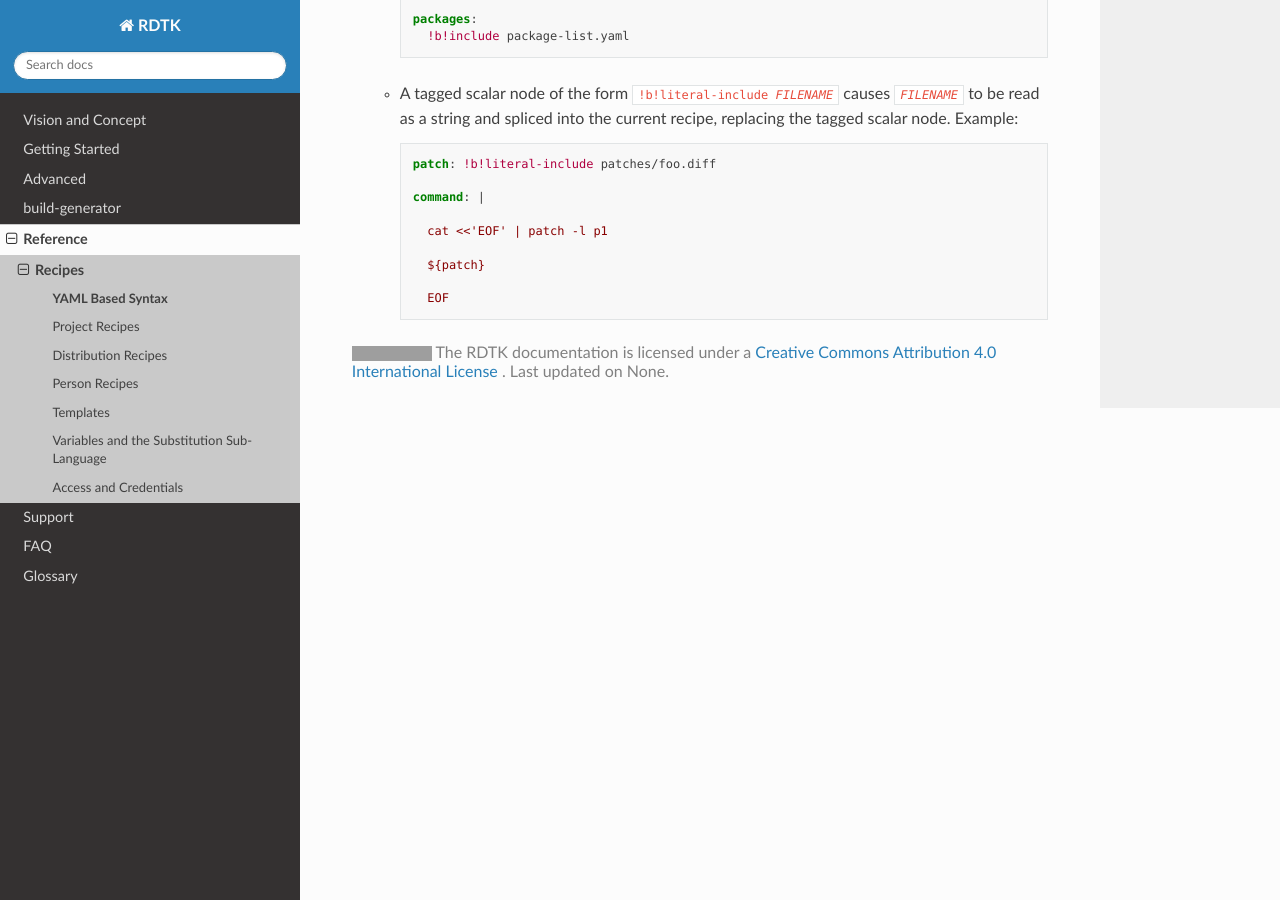
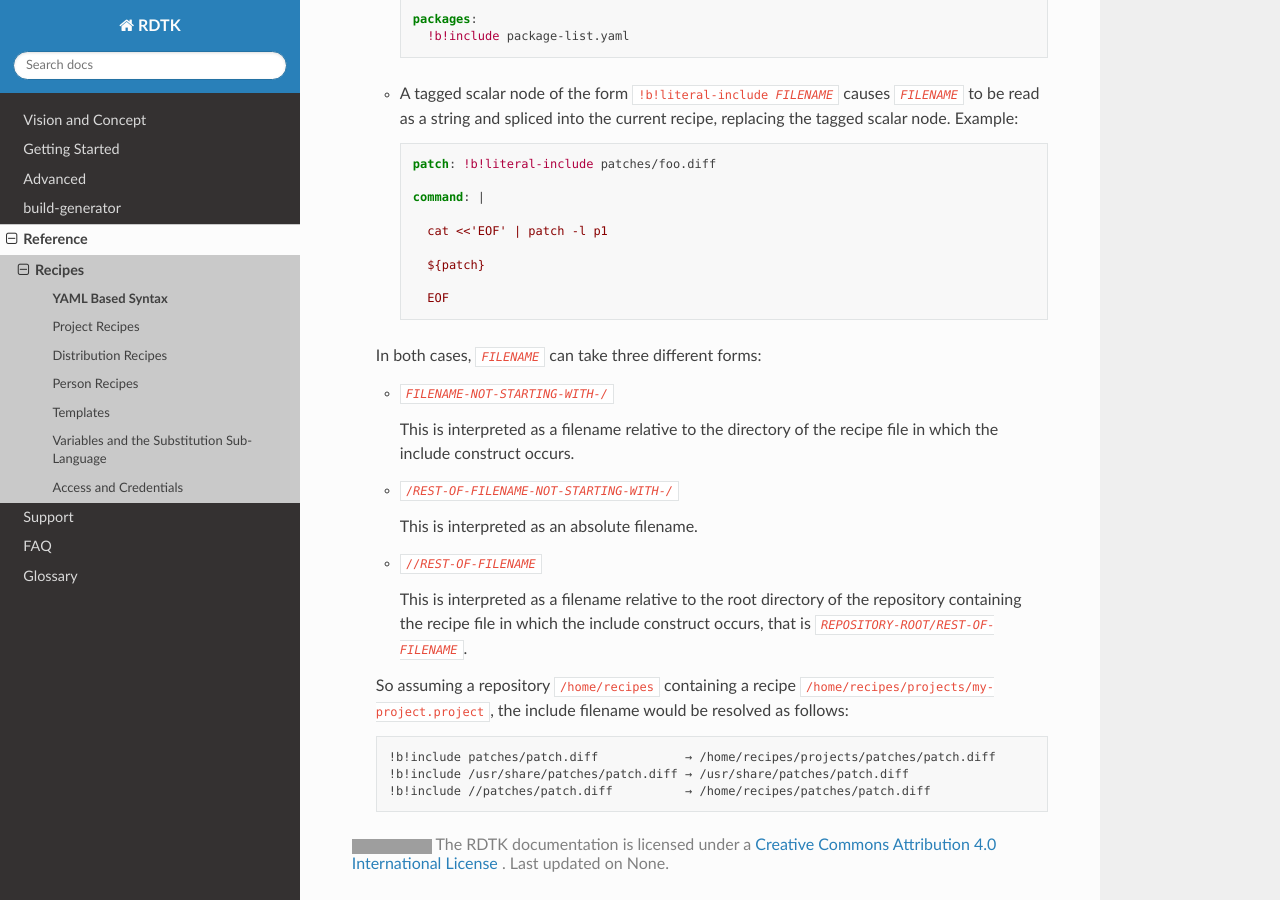
Before and after one commit to RDTK/documentation, a Sphinx documentation site: the page built from source/reference/recipes/yaml.rst, in a window 1280 px wide and 900 px high, scrolled down 1100 px. Built offline with Sphinx 7.4.7 and the Read the Docs theme 2.0.0, drawn with Linux system fonts in a browser that asks for light colours; grey boxes are pictures that could not be loaded.

Commit message:
Describe filename syntax for include constructs

```diff
--- a/source/reference/recipes/yaml.rst
+++ b/source/reference/recipes/yaml.rst
@@ -78,3 +78,28 @@
          ${patch}
 
          EOF
+
+  In both cases, :samp:`{FILENAME}` can take three different forms:
+
+  * :samp:`{FILENAME-NOT-STARTING-WITH-/}`
+
+    This is interpreted as a filename relative to the directory of the
+    recipe file in which the include construct occurs.
+
+  * :samp:`/{REST-OF-FILENAME-NOT-STARTING-WITH-/}`
+
+    This is interpreted as an absolute filename.
+
+  * :samp:`//{REST-OF-FILENAME}`
+
+    This  is interpreted as a filename relative to the root
+    directory of the repository containing the recipe file in which the include
+    construct occurs, that is :samp:`{REPOSITORY-ROOT/REST-OF-FILENAME}`.
+
+  So assuming a repository :file:`/home/recipes` containing a recipe
+  :file:`/home/recipes/projects/my-project.project`, the include
+  filename would be resolved as follows::
+
+    !b!include patches/patch.diff            → /home/recipes/projects/patches/patch.diff
+    !b!include /usr/share/patches/patch.diff → /usr/share/patches/patch.diff
+    !b!include //patches/patch.diff          → /home/recipes/patches/patch.diff
```
